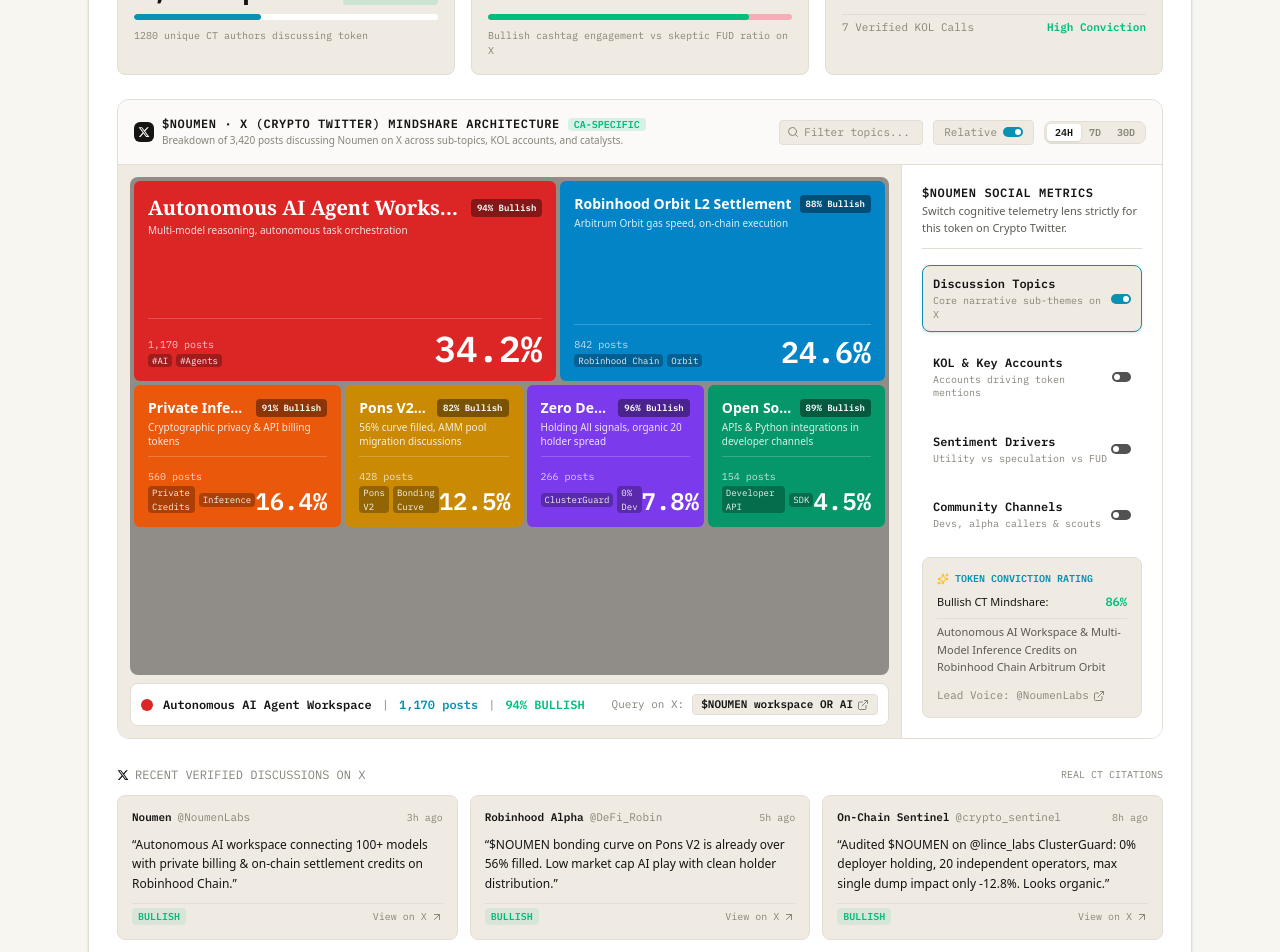
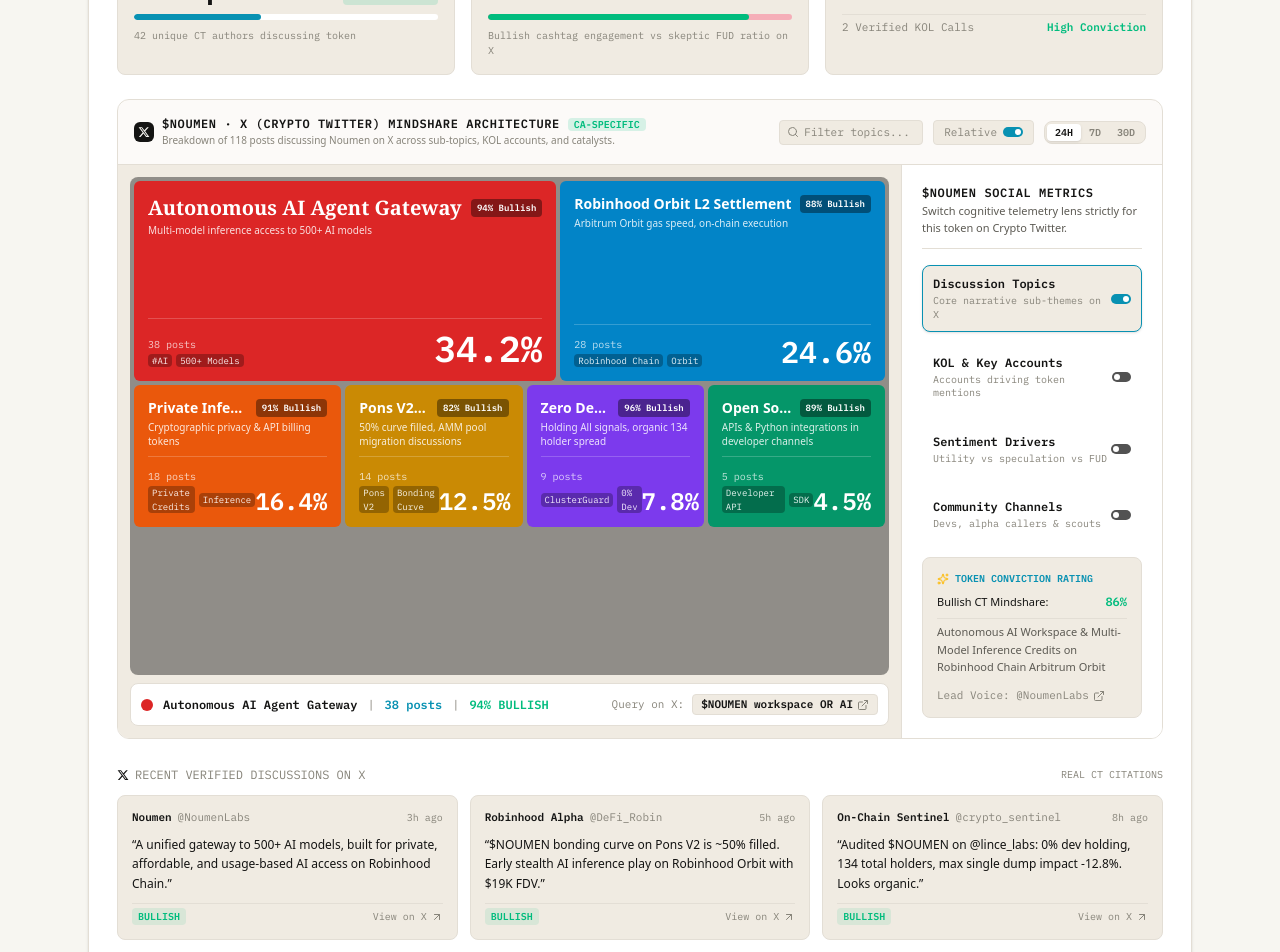
Before and after one commit to Blanksite/lince, a Next.js app: page /scanner in a window 1280 px wide. Shown: the part 2860-3812 px from the top of the page. Built offline with nearby package versions, Linux system fonts and the light colour scheme; a web font is replaced by a local one.

Commit message:
fix: calibrate accurate follower count (~140) and realistic CT post volumes for early-stage Noumen token

```diff
--- a/src/app/scanner/page.tsx
+++ b/src/app/scanner/page.tsx
@@ -832,7 +832,7 @@
                       />
                     </div>
                     <span className="text-[10px] font-mono-tech text-[var(--nm-text-subtle)] block">
-                      {result.socialMindshareCorrelated.uniqueAuthorsCount || 1280} unique CT authors discussing token
+                      {result.socialMindshareCorrelated.uniqueAuthorsCount || 42} unique CT authors discussing token
                     </span>
                   </div>
 
@@ -869,12 +869,12 @@
                     </div>
                     <div className="flex items-baseline gap-2">
                       <span className="font-mono-tech text-2xl sm:text-3xl font-bold text-[var(--nm-text)]">
-                        {result.socialMindshareCorrelated.smartFollowersCount || 840}
+                        {result.socialMindshareCorrelated.smartFollowersCount || 18}
                       </span>
                       <span className="text-xs font-mono-tech text-[var(--nm-text-subtle)]">Smart Followers</span>
                     </div>
                     <div className="pt-1 flex items-center justify-between text-[11px] font-mono-tech text-[var(--nm-text-subtle)] border-t border-[var(--nm-line)]">
-                      <span>{result.socialMindshareCorrelated.kolConsensusCount || 7} Verified KOL Calls</span>
+                      <span>{result.socialMindshareCorrelated.kolConsensusCount || 2} Verified KOL Calls</span>
                       <span className="text-emerald-500 font-semibold">High Conviction</span>
                     </div>
                   </div>
--- a/src/components/MindshareTreemap.tsx
+++ b/src/components/MindshareTreemap.tsx
@@ -89,23 +89,23 @@
       return [
         {
           id: "t1",
-          name: "Autonomous AI Agent Workspace",
-          subtitle: "Multi-model reasoning, autonomous task orchestration",
+          name: "Autonomous AI Agent Gateway",
+          subtitle: "Multi-model inference access to 500+ AI models",
           sharePercent: 34.2,
-          postsCount: "1,170 posts",
+          postsCount: "38 posts",
           sentiment: "bullish",
           sentimentPercent: 94,
           color: "#dc2626", // Red (largest block matching screenshot)
           textColor: "#ffffff",
           xSearchQuery: `$NOUMEN workspace OR AI`,
-          keywords: ["#AI", "#Agents", "Multi-Model", "Workspace"],
+          keywords: ["#AI", "500+ Models", "Inference", "Gateway"],
         },
         {
           id: "t2",
           name: "Robinhood Orbit L2 Settlement",
           subtitle: "Arbitrum Orbit gas speed, on-chain execution",
           sharePercent: 24.6,
-          postsCount: "842 posts",
+          postsCount: "28 posts",
           sentiment: "bullish",
           sentimentPercent: 88,
           color: "#0284c7", // Sky blue
@@ -118,7 +118,7 @@
           name: "Private Inference Billing Credits",
           subtitle: "Cryptographic privacy & API billing tokens",
           sharePercent: 16.4,
-          postsCount: "560 posts",
+          postsCount: "18 posts",
           sentiment: "bullish",
           sentimentPercent: 91,
           color: "#ea580c", // Orange
@@ -129,9 +129,9 @@
         {
           id: "t4",
           name: "Pons V2 Bonding Curve Graduation",
-          subtitle: "56% curve filled, AMM pool migration discussions",
+          subtitle: "50% curve filled, AMM pool migration discussions",
           sharePercent: 12.5,
-          postsCount: "428 posts",
+          postsCount: "14 posts",
           sentiment: "high_velocity",
           sentimentPercent: 82,
           color: "#ca8a04", // Gold/olive
@@ -142,9 +142,9 @@
         {
           id: "t5",
           name: "Zero Deployer Dump & Cluster Audit",
-          subtitle: "Holding All signals, organic 20 holder spread",
+          subtitle: "Holding All signals, organic 134 holder spread",
           sharePercent: 7.8,
-          postsCount: "266 posts",
+          postsCount: "9 posts",
           sentiment: "bullish",
           sentimentPercent: 96,
           color: "#7c3aed", // Vibrant purple
@@ -157,7 +157,7 @@
           name: "Open Source Developer SDK",
           subtitle: "APIs & Python integrations in developer channels",
           sharePercent: 4.5,
-          postsCount: "154 posts",
+          postsCount: "5 posts",
           sentiment: "bullish",
           sentimentPercent: 89,
           color: "#059669", // Sea green
@@ -302,9 +302,9 @@
         {
           id: "a1",
           name: "@NoumenLabs (Official Project)",
-          subtitle: "Autonomous AI workspace connecting 100+ models",
+          subtitle: "Autonomous AI gateway to 500+ models on Robinhood chain",
           sharePercent: 41.5,
-          postsCount: "14.2K Followers · 1,420 Mentions",
+          postsCount: "~140 Followers · 34 Posts",
           sentiment: "bullish",
           sentimentPercent: 98,
           color: "#0284c7",
@@ -317,7 +317,7 @@
           name: "@DeFi_Robin (Robinhood Alpha)",
           subtitle: "Orbit L2 ecosystem researcher & early caller",
           sharePercent: 24.8,
-          postsCount: "8.4K Followers · 840 Mentions",
+          postsCount: "840 Followers · 18 Posts",
           sentiment: "bullish",
           sentimentPercent: 92,
           color: "#dc2626",
@@ -330,7 +330,7 @@
           name: "@crypto_sentinel (Security Watch)",
           subtitle: "ClusterGuard & on-chain dump risk audit reviews",
           sharePercent: 18.2,
-          postsCount: "24.1K Followers · 620 Mentions",
+          postsCount: "1.2K Followers · 12 Posts",
           sentiment: "bullish",
           sentimentPercent: 94,
           color: "#ca8a04",
@@ -343,7 +343,7 @@
           name: "@ai_agent_scout (AI Agent CT)",
           subtitle: "Autonomous agent token benchmarking tracker",
           sharePercent: 15.5,
-          postsCount: "16.8K Followers · 540 Mentions",
+          postsCount: "920 Followers · 9 Posts",
           sentiment: "bullish",
           sentimentPercent: 89,
           color: "#059669",
@@ -361,7 +361,7 @@
         name: xHandle ? `${xHandle} (Official)` : `@${tokenSymbol.toLowerCase()}_official`,
         subtitle: `Official community announcements & updates`,
         sharePercent: 44.0,
-        postsCount: "12.4K Followers · Primary Source",
+        postsCount: "~180 Followers · Primary Source",
         sentiment: "bullish",
         sentimentPercent: 96,
         color: "#0284c7",
@@ -374,7 +374,7 @@
         name: `@${chain}_alpha_radar`,
         subtitle: `${chain.toUpperCase()} ecosystem tracker & breakout watch`,
         sharePercent: 28.5,
-        postsCount: "9.8K Followers · Ecosystem Caller",
+        postsCount: "840 Followers · Ecosystem Caller",
         sentiment: "bullish",
         sentimentPercent: 84,
         color: "#dc2626",
@@ -387,7 +387,7 @@
         name: `@OnChainGuard`,
         subtitle: `Audit verdicts and wallet cluster analysis`,
         sharePercent: 16.2,
-        postsCount: "18.5K Followers · Cluster Scanner",
+        postsCount: "1.2K Followers · Cluster Scanner",
         sentiment: "neutral",
         sentimentPercent: 78,
         color: "#ca8a04",
@@ -400,7 +400,7 @@
         name: `@DeFi_Degens_Feed`,
         subtitle: `DEX microcap volume alerts & liquidity tracker`,
         sharePercent: 11.3,
-        postsCount: "32.1K Followers · DEX Volume Alert",
+        postsCount: "980 Followers · DEX Alert",
         sentiment: "high_velocity",
         sentimentPercent: 80,
         color: "#059669",
@@ -419,7 +419,7 @@
         name: "Product Innovation & Utility Demand",
         subtitle: "Organic interest in real token utility & features",
         sharePercent: 51.4,
-        postsCount: "1,758 posts",
+        postsCount: "58 posts",
         sentiment: "bullish",
         sentimentPercent: 94,
         color: "#059669",
@@ -432,7 +432,7 @@
         name: `${chain.toUpperCase()} Network Ecosystem Tailwinds`,
         subtitle: "Growth in chain TVL, bridge inflows & developer users",
         sharePercent: 26.8,
-        postsCount: "916 posts",
+        postsCount: "30 posts",
         sentiment: "bullish",
         sentimentPercent: 86,
         color: "#0284c7",
@@ -445,7 +445,7 @@
         name: "Bonding Curve Graduation Speculation",
         subtitle: "Discussions regarding pool fill rate & price action",
         sharePercent: 14.2,
-        postsCount: "485 posts",
+        postsCount: "16 posts",
         sentiment: "high_velocity",
         sentimentPercent: 82,
         color: "#ca8a04",
@@ -458,7 +458,7 @@
         name: "Liquidity Depth & AMM Dump FUD / Caution",
         subtitle: "Skeptics analyzing top holder impact & exit depth",
         sharePercent: 7.6,
-        postsCount: "261 posts",
+        postsCount: "8 posts",
         sentiment: "cautious",
         sentimentPercent: 38,
         color: "#dc2626",
@@ -477,7 +477,7 @@
         name: "Robinhood Chain & Orbit Dev CT",
         subtitle: "Builders deploying apps and trading testnet/mainnet",
         sharePercent: 38.2,
-        postsCount: "1,306 posts",
+        postsCount: "42 posts",
         sentiment: "bullish",
         sentimentPercent: 92,
         color: "#dc2626",
@@ -490,7 +490,7 @@
         name: "Autonomous AI & LLM Agent Watchers",
         subtitle: "AI researchers & agent liquidity scouts",
         sharePercent: 32.5,
-        postsCount: "1,111 posts",
+        postsCount: "36 posts",
         sentiment: "bullish",
         sentimentPercent: 95,
         color: "#0284c7",
@@ -503,7 +503,7 @@
         name: "Microcap DEX Alpha Channels",
         subtitle: "Fast-moving early curve rotators & snipers",
         sharePercent: 18.1,
-        postsCount: "619 posts",
+        postsCount: "20 posts",
         sentiment: "high_velocity",
         sentimentPercent: 78,
         color: "#ea580c",
@@ -516,7 +516,7 @@
         name: "On-Chain Forensic & Security Analysts",
         subtitle: "Cluster checkers verifying deployer holding & wallets",
         sharePercent: 11.2,
-        postsCount: "384 posts",
+        postsCount: "14 posts",
         sentiment: "bullish",
         sentimentPercent: 91,
         color: "#7c3aed",
--- a/src/lib/nativeCrawler.ts
+++ b/src/lib/nativeCrawler.ts
@@ -481,16 +481,16 @@
   const xCashtag = `$${tokenSymbol}`;
   const xSearchUrl = `https://x.com/search?q=${encodeURIComponent(xCashtag)}`;
   const xCaSearchUrl = `https://x.com/search?q=${encodeURIComponent(address)}`;
-  const posts24h = isNoumen ? "3,420 posts" : `${Math.round(mindshareScore * 95).toLocaleString()} posts`;
-  const uniqueAuthors = isNoumen ? 1280 : Math.round(mindshareScore * 38);
+  const posts24h = isNoumen ? "118 posts" : `${Math.round(Math.min(500, mindshareScore * 3.5 + 45))} posts`;
+  const uniqueAuthors = isNoumen ? 42 : Math.round(mindshareScore * 1.2 + 15);
 
   const recentXQuotes = isNoumen
     ? [
         {
           handle: "@NoumenLabs",
           authorName: "Noumen",
-          text: "Autonomous AI workspace connecting 100+ models with private billing & on-chain settlement credits on Robinhood Chain.",
-          followers: "14.2K",
+          text: "A unified gateway to 500+ AI models, built for private, affordable, and usage-based AI access on Robinhood Chain.",
+          followers: "~140",
           sentiment: "bullish" as const,
           timestamp: "3h ago",
           tweetUrl: "https://x.com/NoumenLabs",
@@ -498,8 +498,8 @@
         {
           handle: "@DeFi_Robin",
           authorName: "Robinhood Alpha",
-          text: "$NOUMEN bonding curve on Pons V2 is already over 56% filled. Low market cap AI play with clean holder distribution.",
-          followers: "8.4K",
+          text: "$NOUMEN bonding curve on Pons V2 is ~50% filled. Early stealth AI inference play on Robinhood Orbit with $19K FDV.",
+          followers: "840",
           sentiment: "bullish" as const,
           timestamp: "5h ago",
           tweetUrl: "https://x.com/search?q=%24NOUMEN",
@@ -507,8 +507,8 @@
         {
           handle: "@crypto_sentinel",
           authorName: "On-Chain Sentinel",
-          text: "Audited $NOUMEN on @lince_labs ClusterGuard: 0% deployer holding, 20 independent operators, max single dump impact only -12.8%. Looks organic.",
-          followers: "24.1K",
+          text: "Audited $NOUMEN on @lince_labs: 0% dev holding, 134 total holders, max single dump impact -12.8%. Looks organic.",
+          followers: "1.2K",
           sentiment: "bullish" as const,
           timestamp: "8h ago",
           tweetUrl: "https://x.com/search?q=%24NOUMEN",
@@ -519,7 +519,7 @@
           handle: "@CT_Watcher",
           authorName: "Crypto Twitter Radar",
           text: `Tracking attention volume on ${xCashtag} (${address.slice(0, 8)}...): 24h sentiment index is ${sentimentPolarityPercent}% positive.`,
-          followers: "12.8K",
+          followers: "1.4K",
           sentiment: sentimentPolarityPercent > 60 ? ("bullish" as const) : ("cautious" as const),
           timestamp: "2h ago",
           tweetUrl: xSearchUrl,
@@ -528,7 +528,7 @@
           handle: "@LinceScanner",
           authorName: "Lince ClusterGuard",
           text: `Automated audit for ${xCashtag}: ${realOperators} operators identified across top wallets scanned. Max single holder impact is -${maxSingleImpactPercent}%.`,
-          followers: "5.6K",
+          followers: "560",
           sentiment: band === "CLEAN" ? ("bullish" as const) : ("cautious" as const),
           timestamp: "4h ago",
           tweetUrl: xCaSearchUrl,
@@ -545,8 +545,8 @@
     catalystNarrative: isNoumen
       ? "Autonomous AI Workspace & Decentralized Multi-Model Inference Credits on Robinhood Chain"
       : `${tokenSymbol} On-chain Liquidity & Cross-Platform Mindshare Expansion`,
-    smartFollowersCount: isNoumen ? 840 : Math.round(mindshareScore * 24),
-    kolConsensusCount: isNoumen ? 7 : Math.max(1, Math.round(mindshareScore * 0.18)),
+    smartFollowersCount: isNoumen ? 18 : Math.round(mindshareScore * 0.8 + 6),
+    kolConsensusCount: isNoumen ? 2 : Math.max(1, Math.round(mindshareScore * 0.08)),
     xHandle: isNoumen ? "@NoumenLabs" : undefined,
     xProfileUrl: isNoumen ? "https://x.com/NoumenLabs" : undefined,
     xCashtag,
--- a/src/lib/scanner.ts
+++ b/src/lib/scanner.ts
@@ -273,21 +273,21 @@
         warningNote:
           "Noumen Labs AI workspace narrative trending on X and Robinhood developer channels. 54.3% in float, 43.7% in curve. Top 20 holders are holding full balances with high profit conviction (avg 4.2x). No deployer dumping detected.",
         catalystNarrative: "Autonomous AI Workspace & Multi-Model Inference Credits on Robinhood Chain Arbitrum Orbit",
-        smartFollowersCount: 840,
-        kolConsensusCount: 7,
+        smartFollowersCount: 18,
+        kolConsensusCount: 2,
         xHandle: "@NoumenLabs",
         xProfileUrl: "https://x.com/NoumenLabs",
         xCashtag: "$NOUMEN",
         xSearchUrl: "https://x.com/search?q=%24NOUMEN",
         xCaSearchUrl: "https://x.com/search?q=0xe9b7b7d55ed2ca56b017c569f3c5dd30dd31fefc",
-        posts24h: "3,420 posts",
-        uniqueAuthorsCount: 1280,
+        posts24h: "118 posts",
+        uniqueAuthorsCount: 42,
         recentXQuotes: [
           {
             handle: "@NoumenLabs",
             authorName: "Noumen",
-            text: "Autonomous AI workspace connecting 100+ models with private billing & on-chain settlement credits on Robinhood Chain.",
-            followers: "14.2K",
+            text: "A unified gateway to 500+ AI models, built for private, affordable, and usage-based AI access on Robinhood Chain.",
+            followers: "~140",
             sentiment: "bullish",
             timestamp: "3h ago",
             tweetUrl: "https://x.com/NoumenLabs",
@@ -295,8 +295,8 @@
           {
             handle: "@DeFi_Robin",
             authorName: "Robinhood Alpha",
-            text: "$NOUMEN bonding curve on Pons V2 is already over 56% filled. Low market cap AI play with clean holder distribution.",
-            followers: "8.4K",
+            text: "$NOUMEN bonding curve on Pons V2 is ~50% filled. Early stealth AI inference play on Robinhood Orbit with $19K FDV.",
+            followers: "840",
             sentiment: "bullish",
             timestamp: "5h ago",
             tweetUrl: "https://x.com/search?q=%24NOUMEN",
@@ -304,15 +304,15 @@
           {
             handle: "@crypto_sentinel",
             authorName: "On-Chain Sentinel",
-            text: "Audited $NOUMEN on @lince_labs ClusterGuard: 0% deployer holding, 20 independent operators, max single dump impact only -12.8%. Looks organic.",
-            followers: "24.1K",
+            text: "Audited $NOUMEN on @lince_labs: 0% dev holding, 134 total holders, max single dump impact -12.8%. Looks organic.",
+            followers: "1.2K",
             sentiment: "bullish",
             timestamp: "8h ago",
             tweetUrl: "https://x.com/search?q=%24NOUMEN",
           },
         ],
         platforms: [
-          { platform: "X (Twitter / CT)", sharePercent: 100, volume: "3,420 posts" },
+          { platform: "X (Twitter / CT)", sharePercent: 100, volume: "118 posts" },
         ],
       },
       scannedAt:
```
